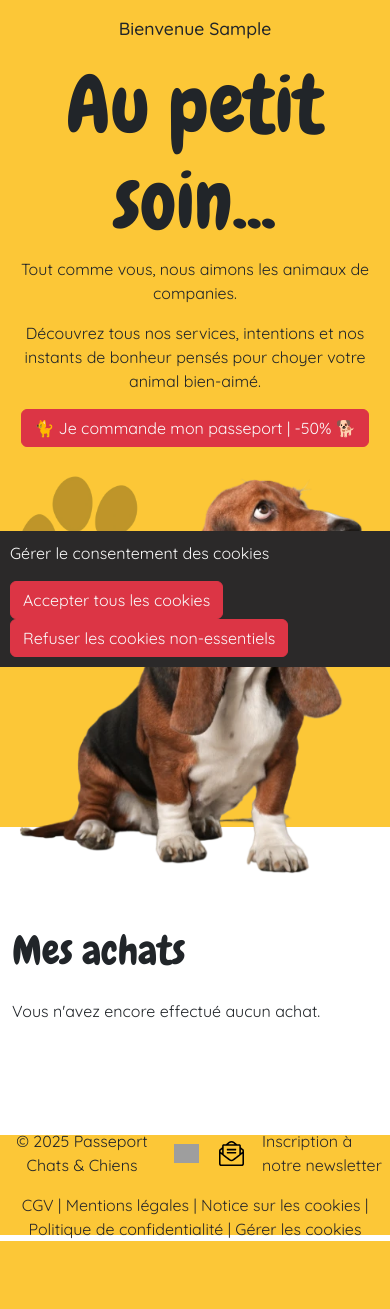
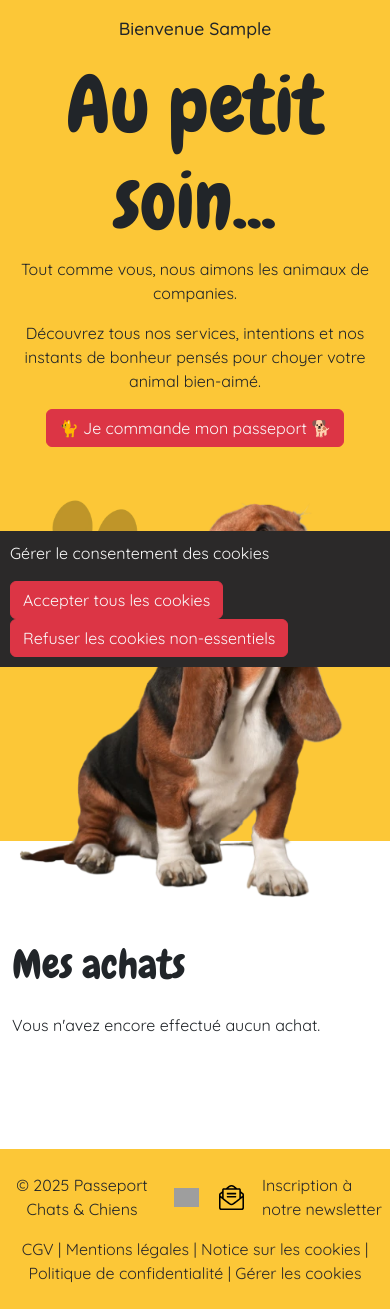
Before and after one commit to PhilippeItsMe/ci-passeport-chats-et-chiens-portfolio5-v2, a Django app: page /checkout/order_history/ in a window 390 px wide. Shown: the part 177-1486 px from the top of the page. Before the commit the page ends 1418 px from the top, so only its background shows below. Run offline with Django 4.2, Linux system fonts and the light colour scheme; the visitor is signed in with stand-in values (Sample User, id 1); data that the repository does not hold is empty; some libraries are stand-ins or nearby versions; grey boxes are pictures that could not be loaded.

Commit message:
Fix - order button on the hero section and footer height issue

```diff
--- a/pet_businesses/templates/pet_businesses/pet_business_detail.html
+++ b/pet_businesses/templates/pet_businesses/pet_business_detail.html
@@ -201,7 +201,7 @@
                     <button id="submitButton" type="submit" class="submit-btn">Soumettre</button>
                 </form>
                 {% elif not user.is_authenticated %}
-                <p>Merci de vous connecter pour écrire des commentaires ou liker des services.</p>
+                <p>Merci de vous connecter pour écrire<br>des commentaires ou liker des services.</p>
                 {% endif %}
             </div>
         </div>
--- a/static/css/style.css
+++ b/static/css/style.css
@@ -193,14 +193,6 @@ a:hover {
 
 /*-------------------- Wrapper --------------------*/
 
-/*Full page wrapper*/
-
-/* .page-wrapper {
-    padding: 0 2rem;
-} */
-
-/*Django message wrapper*/
-
 .message-wrapper {
     padding: 1 2rem;
     border: 1px solid var(--orange) !important;
@@ -264,7 +256,7 @@ a:hover {
 .heropet {
     height: 400px;
     margin-top: 30px;
-    margin-bottom: -50px;
+    margin-bottom: -60px;
 }
 
 .dropdown-item:active {
@@ -277,7 +269,7 @@ a:hover {
 footer {
     margin-top: 6rem;
     background-color: var(--yellow);
-    height: 100px;
+    /* height: 150px; */
     min-height: 100px;
     display: flex;
     flex-direction: column;
@@ -425,6 +417,14 @@ footer {
     }
 }
 
+
+@media screen and (max-width: 720px) {
+    footer {
+        min-height: 140px;
+
+    }
+}
+
 @media screen and (max-width: 520px) {
     .hidden {
         display: none;
@@ -432,6 +432,12 @@ footer {
 
     .footercat {
         display: none;
+    }
+}
+
+@media screen and (max-width: 720px) {
+    footer {
+        min-height: 160px;
     }
 }
 
--- a/templates/base.html
+++ b/templates/base.html
@@ -168,13 +168,13 @@
 
                         <!---------- Buying button ---------->
 
-                        <form class="form" action="{% url 'bag:add_to_bag' item_id=1 %}" method="POST">
+                        <form class="form mb-4" action="{% url 'bag:add_to_bag' item_id=1 %}" method="POST">
                             {% csrf_token %}
                             <input type="hidden" name="quantity" value="1">
                             <input type="hidden" name="redirect_url"
                                 value="{% if 'checkout_success' not in request.path %}{{ request.path }}{% endif %}">
                             <button type="submit" class="orange-btn">
-                                🐈 Je commande mon passeport | -50% 🐕
+                                🐈 Je commande mon passeport 🐕
                             </button>
                         </form>
                     </div>
```
Also changed, not shown: README.md.
